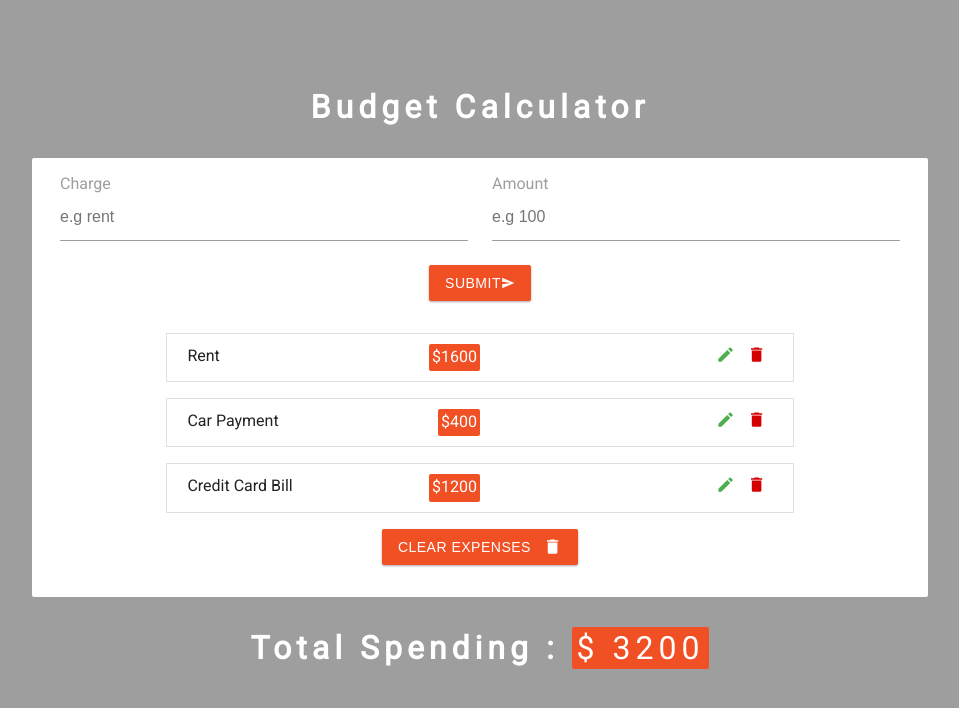
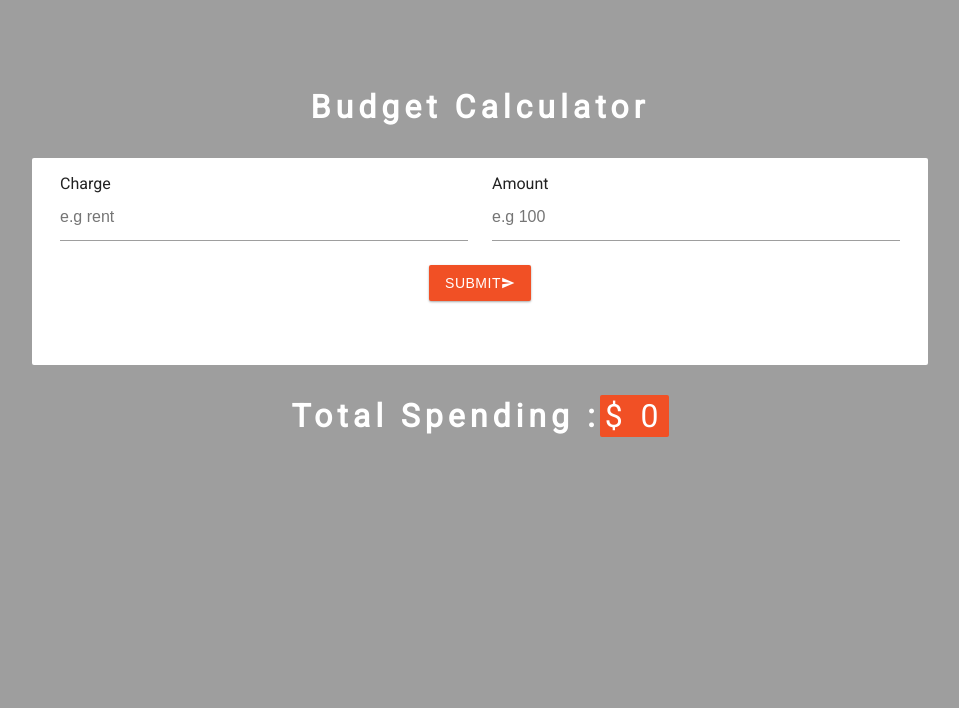
Before and after one commit to vladaStojanovic1/budget-calculator-react-hooks, a React (Create React App) app: page / in a window 1280 px wide. Shown: the top 708 px of the page, without its empty margins (160-1119 px from the left). Built offline with nearby package versions, Linux system fonts and the light colour scheme.

Commit message:
Set initial expenses to local storage and add animation

```diff
--- a/package.json
+++ b/package.json
@@ -6,6 +6,7 @@
     "react": "^16.11.0",
     "react-dom": "^16.11.0",
     "react-icons": "^3.8.0",
+    "react-reveal": "^1.2.2",
     "react-scripts": "3.2.0",
     "uuid": "^3.3.3"
   },
--- a/src/App.css
+++ b/src/App.css
@@ -161,6 +161,10 @@ label {
 .alert-success {
   background: var(--mainGreen);
 }
+label{
+  color: var(--mainBlack);
+}
+
 @media screen and (min-width: 601px) {
   .App,
   .list,
--- a/src/App.js
+++ b/src/App.js
@@ -4,13 +4,9 @@ import ExpenseForm from './components/ExpenseForm';
 import ExpenseList from './components/ExpenseList'
 import Alert from './components/Alert'
 import uuid from 'uuid/v4'
+import LightSpeed from 'react-reveal/LightSpeed';
 
-const initialExpenses = [
-  { id: uuid(), charge: 'rent', amount: 1600 },
-  { id: uuid(), charge: 'car payment', amount: 400 },
-  { id: uuid(), charge: 'credit card bill', amount: 1200 }
-];
-
+const initialExpenses = localStorage.getItem('expenses') ? JSON.parse(localStorage.getItem('expenses')) : [];
 
 function App() {
   // ********************** state value ********************
@@ -26,6 +22,13 @@ function App() {
   const [edit, setEdit] = useState(false)
   //Edit item
   const [id, setId] = useState(0);
+
+  // ***************** useEffect ******************************
+  useEffect(() => {
+    console.log('useEffect');
+    localStorage.setItem('expenses', JSON.stringify(expenses))
+  }, [expenses])
+
   // ********************** functionality ********************
   // Handle Charge
   const handleCharge = e => {
@@ -102,7 +105,9 @@ function App() {
     <>
       {alert.show && <Alert type={alert.type} text={alert.text} />}
       <Alert />
-      <h1>budget calculator</h1>
+      <LightSpeed left>
+        <h1>budget calculator</h1>
+      </LightSpeed>
       <main className='App'>
         <ExpenseForm
           charge={charge}
@@ -119,11 +124,14 @@ function App() {
           clearItems={clearItems}
         />
       </main>
-      <h1>total spending : <span className='total'>
-        $ {expenses.reduce((acc, curr) => {
-          return (acc += parseInt(curr.amount));
-        }, 0)}
-      </span></h1>
+
+      <h1>total spending :
+          <span className='total'>
+          $ {expenses.reduce((acc, curr) => {
+            return (acc += parseInt(curr.amount));
+          }, 0)}
+        </span>
+      </h1>
     </>
   )
 }
--- a/src/components/Alert.js
+++ b/src/components/Alert.js
@@ -1,10 +1,13 @@
 import React from 'react'
+import RubberBand from 'react-reveal/RubberBand';
 
 const Alert = ({ type, text }) => {
     return (
-        <div className={`alert alert-${type}`}>
-            {text}
-        </div>
+        <RubberBand>
+            <div className={`alert alert-${type}`}>
+                {text}
+            </div>
+        </RubberBand>
     )
 }
 export default Alert
--- a/src/components/ExpenseItem.js
+++ b/src/components/ExpenseItem.js
@@ -1,6 +1,5 @@
 import React from 'react'
 import { MdEdit, MdDelete } from 'react-icons/md'
-
 const ExpenseItem = ({ expense, handleDelete, handleEdit }) => {
 
     const { id, charge, amount } = expense;
@@ -10,7 +9,7 @@ const ExpenseItem = ({ expense, handleDelete, handleEdit }) => {
         <li className='item'>
             <div className='info'>
                 <span className='expense'>{charge}</span>
-                <span className='amount'>${amount}</span>
+                <span className='amount'>$ {amount}</span>
             </div>
             <div>
                 <button
```
Also changed, not shown: 1 other file (tests, documents, lock files or other folders).
